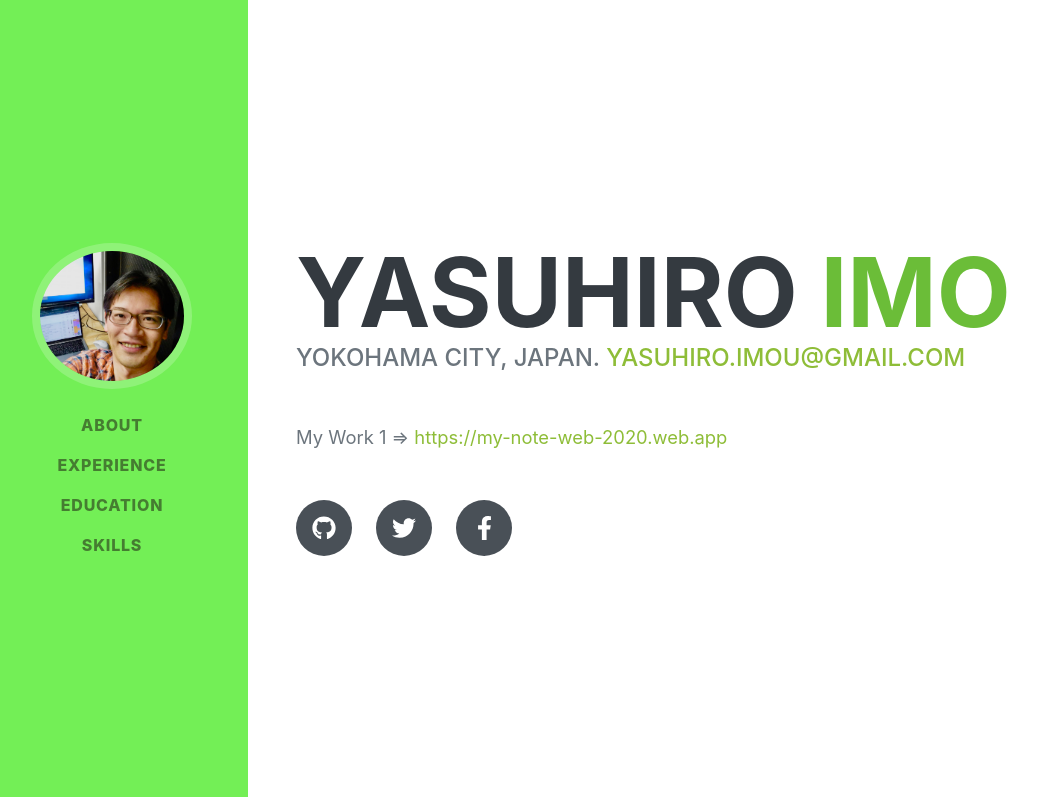
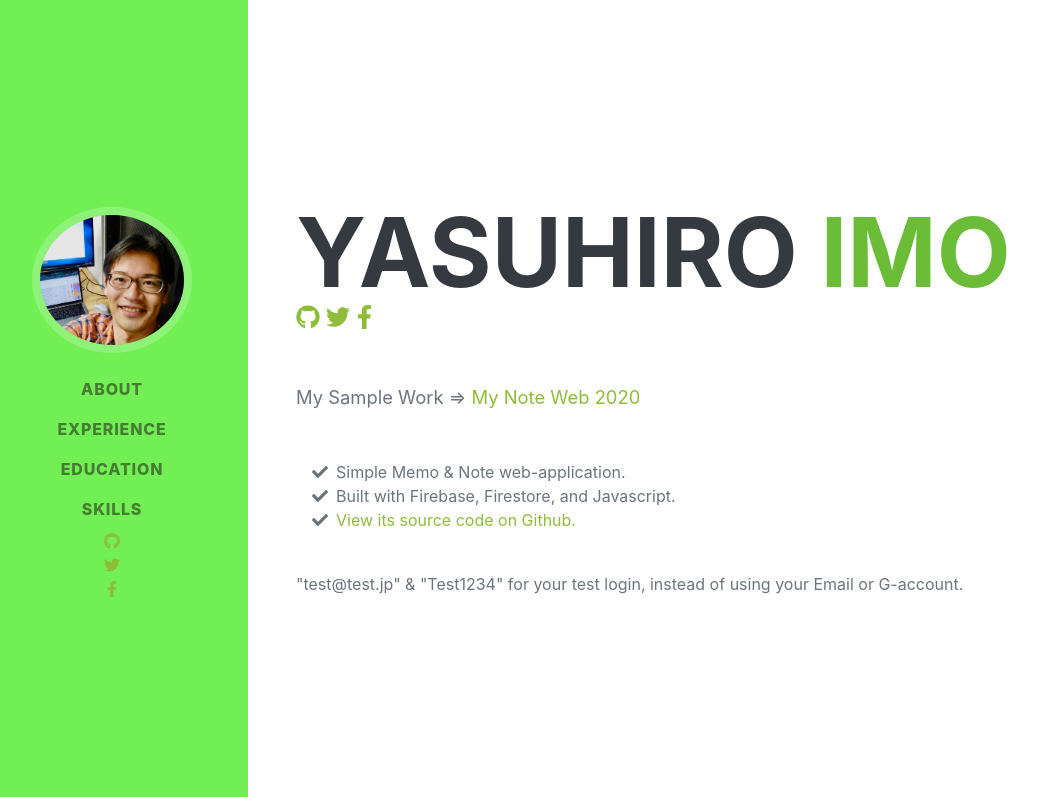
Before and after one commit to yasuhiro-imo/yasuhiro-imo.github.io, a plain HTML site: page index.html in a window 1280 px wide. Shown: the top 797 px of the page, without its empty margins (24-1062 px from the left). Drawn offline with Linux system fonts and the light colour scheme; a web font is replaced by a local one.

Commit message:
renewed my profile info. modified design.

```diff
--- a/index.html
+++ b/index.html
@@ -1,50 +1,83 @@
-<!DOCTYPE html>
-<html lang="en">
+<!doctype html>
+<html lang="">
 <head>
-        <meta charset="utf-8" />
-        <meta name="viewport" content="width=device-width, initial-scale=1, shrink-to-fit=no" />
-        <meta name="description" content="" />
-        <meta name="author" content="" />
-        <title>Resume - Start Bootstrap Theme</title>
+    <title>Yasuhiro Imo</title>
+
+    <!-- Required meta tags -->
+    <meta charset="utf-8">
+    <meta http-equiv="X-UA-Compatible" content="IE=edge">
+    <meta name="description" content="Yasuhiro Imo 's Resume">
+    <meta name="viewport" content="width=device-width, initial-scale=1.0">
+
+    <!--  Favicon -->
     <link rel="icon" type="image/x-icon" href="assets/img/favicon.ico" />
-        <!-- Font Awesome icons (free version)-->
-        <script src="https://use.fontawesome.com/releases/v5.13.0/js/all.js" crossorigin="anonymous"></script>
-        <!-- Google fonts-->
+
+    <!-- Google fonts -->
     <link href="https://fonts.googleapis.com/css?family=Saira+Extra+Condensed:500,700" rel="stylesheet" type="text/css" />
     <link href="https://fonts.googleapis.com/css?family=Muli:400,400i,800,800i" rel="stylesheet" type="text/css" />
-        <!-- Core theme CSS (includes Bootstrap)-->
+
+    <!-- Font Awesome icons (free version) -->
+    <script src="https://use.fontawesome.com/releases/v5.13.0/js/all.js" crossorigin="anonymous"></script>
+
+    <!-- Core theme CSS (includes Bootstrap) -->
     <link href="css/styles.css" rel="stylesheet" />
 </head>
 <body id="page-top">
-        <!-- Navigation-->
+    <!-- Navigation bar -->
     <nav class="navbar navbar-expand-lg navbar-dark bg-primary fixed-top" id="sideNav">
-            <a class="navbar-brand js-scroll-trigger" href="#page-top"
-                ><span class="d-block d-lg-none">YASUHIRO IMO</span><span class="d-none d-lg-block"><img class="img-fluid img-profile rounded-circle mx-auto mb-2" src="assets/img/profile.jpg" alt="" /></span></a
-            ><button class="navbar-toggler" type="button" data-toggle="collapse" data-target="#navbarSupportedContent" aria-controls="navbarSupportedContent" aria-expanded="false" aria-label="Toggle navigation"><span class="navbar-toggler-icon"></span></button>
+        <a class="navbar-brand js-scroll-trigger" href="#page-top">
+            <span class="d-block d-lg-none">YASUHIRO IMO</span>
+            <span class="d-none d-lg-block">
+                <img class="img-fluid img-profile rounded-circle mx-auto mb-2" src="assets/img/profile.jpg" alt="" />
+            </span>
+        </a>
+        <button class="navbar-toggler" type="button" data-toggle="collapse" data-target="#navbarSupportedContent" aria-controls="navbarSupportedContent" aria-expanded="false" aria-label="Toggle navigation">
+            <span class="navbar-toggler-icon"></span>
+        </button>
         <div class="collapse navbar-collapse" id="navbarSupportedContent">
             <ul class="navbar-nav">
                 <li class="nav-item"><a class="nav-link js-scroll-trigger" href="#about">About</a></li>
                 <li class="nav-item"><a class="nav-link js-scroll-trigger" href="#experience">Experience</a></li>
                 <li class="nav-item"><a class="nav-link js-scroll-trigger" href="#education">Education</a></li>
                 <li class="nav-item"><a class="nav-link js-scroll-trigger" href="#skills">Skills</a></li>
+                <a class="social-icon" href="https://github.com/yasuhiro-imo"><i class="fab fa-github"></i></a>
+                <a class="social-icon" href="https://twitter.com/ImoYasuhiro"><i class="fab fa-twitter"></i></a>
+                <a class="social-icon" href="https://www.facebook.com/yasuhiro.imo"><i class="fab fa-facebook-f"></i></a>
             </ul>
         </div>
     </nav>
-        <!-- Page Content-->
+
+    <!-- Page Content -->
     <div class="container-fluid p-0">
-            <!-- About-->
+        <!-- About -->
         <section class="resume-section" id="about">
             <div class="resume-section-content">
                 <h1 class="mb-0">Yasuhiro <span class="text-primary">IMO</span></h1>
-                    <div class="subheading mb-5">Yokohama city, Japan.  <a href="mailto:yasuhiro.imou@gmail.com">yasuhiro.imou@gmail.com</a></div>
-                    <p class="lead mb-5">My Work 1 => <a href="https://my-note-web-2020.web.app">https://my-note-web-2020.web.app</a></p>
-                    <div class="social-icons">
-                        <a class="social-icon" href="https://github.com/yasuhiro-imo"><i class="fab fa-github"></i></a><a class="social-icon" href="https://twitter.com/ImoYasuhiro"><i class="fab fa-twitter"></i></a><a class="social-icon" href="https://www.facebook.com/yasuhiro.imo"><i class="fab fa-facebook-f"></i></a>
+                <div class="subheading mb-5">
+                    <a class="social-icon" href="https://github.com/yasuhiro-imo"><i class="fab fa-github"></i></a>
+                    <a class="social-icon" href="https://twitter.com/ImoYasuhiro"><i class="fab fa-twitter"></i></a>
+                    <a class="social-icon" href="https://www.facebook.com/yasuhiro.imo"><i class="fab fa-facebook-f"></i></a>
                 </div>
+                <p class="lead mb-5">My Sample Work => <a href="https://my-note-web-2020.web.app">My Note Web 2020</a>
+                    <ul class="fa-ul mb-0">
+                        <li>
+                            <span class="fa-li"><i class="fas fa-check"></i></span>Simple Memo & Note web-application.
+                        </li>
+                        <li>
+                            <span class="fa-li"><i class="fas fa-check"></i></span>Built with Firebase, Firestore, and Javascript.
+                        </li>
+                        <li>
+                            <span class="fa-li"><i class="fas fa-check"></i></span>
+                            <a href="https://github.com/yasuhiro-imo/my-note-web-2020">View its source code on Github.</a>
+                        </li>
+                    </ul>
+                </p>
+                <br>"test@test.jp" & "Test1234" for your test login, instead of using your Email or G-account.
             </div>
         </section>
         <hr class="m-0" />
-            <!-- Experience-->
+
+        <!-- Experience -->
         <section class="resume-section" id="experience">
             <div class="resume-section-content">
                 <h2 class="mb-5">Experience</h2>
@@ -52,8 +85,6 @@
                     <div class="flex-grow-1">
                         <h3 class="mb-0">Web Developer</h3>
                         <div class="subheading mb-3">Server Side Programmer</div>
-                            <p>・Play2 Framework(Java8), ES2015(jQuery, Bootstrap, Highcharts), Docker, Linux, MySQL.</p>
-                            <p>・Firebase, TypeScript, Vue.js, Firestore</p>
                     </div>
                     <div class="flex-shrink-0"><span class="text-primary">April 2019 - Present</span></div>
                 </div>
@@ -74,7 +105,8 @@
             </div>
         </section>
         <hr class="m-0" />
-            <!-- Education-->
+
+        <!-- Education -->
         <section class="resume-section" id="education">
             <div class="resume-section-content">
                 <h2 class="mb-5">Education</h2>
@@ -95,7 +127,8 @@
             </div>
         </section>
         <hr class="m-0" />
-            <!-- Skills-->
+
+        <!-- Skills -->
         <section class="resume-section" id="skills">
             <div class="resume-section-content">
                 <h2 class="mb-5">Skills</h2>
@@ -118,5 +151,6 @@
         </section>
         <hr class="m-0" />
     </div>
+
 </body>
 </html>
```
Lines whose indentation alone changed are shown as unchanged.
